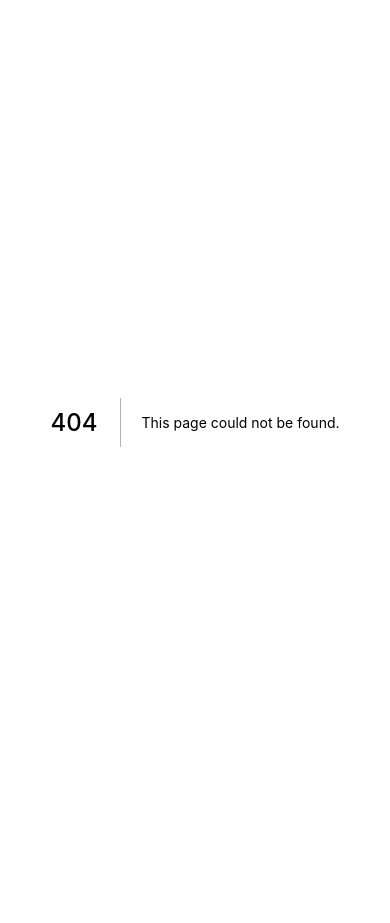
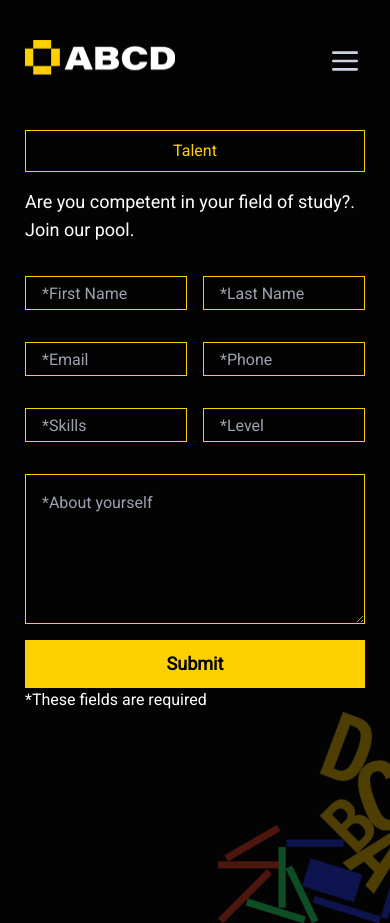
Before and after one commit to SOLUTIONHUB911/ABCD, a Next.js app: page /TalentMobile in a window 390 px wide. Before the commit this address had no page. Before the commit the page ends 844 px from the top, so only its background shows below. Built offline with nearby package versions, Linux system fonts and the light colour scheme.

Commit message:
ft client and talent mobile view

```diff
--- a/package.json
+++ b/package.json
@@ -14,8 +14,7 @@
     "next": "12.1.6",
     "react": "18.1.0",
     "react-collapsed": "^3.3.2",
-    "react-dom": "18.1.0",
-    "react-media": "^1.10.0"
+    "react-dom": "18.1.0"
   },
   "devDependencies": {
     "autoprefixer": "^10.4.7",
--- a/src/components/Client.js
+++ b/src/components/Client.js
@@ -8,14 +8,14 @@ export default function Client() {
 		AOS.refresh();
 	}, []);
 	return (
-		<form className="grid grid-cols-2 gap-4 w-[500px] mx-[25px]" data-aos="flip-left">
+		<form className="grid grid-cols-2 gap-4 w-full lg:w-[500px] lg:mx-[25px]" data-aos="flip-left">
 			<input
 				type="text"
 				id="fname"
 				name="fullname"
 				placeholder="*Full Name"
 				className="bg-transparent font-roboto border-[#ffd000] w-[100%] border p-4 h-[30px] mb-4 col-span-2 mt-4"
-				required="true"
+				required={true}
 			/>
 			<input
 				type="text"
@@ -23,7 +23,7 @@ export default function Client() {
 				name="workemail"
 				placeholder="*Work Email"
 				className="bg-transparent border-[#ffd000] w-full border p-4 h-[30px] mb-4"
-				required="true"
+				required={true}
 			/>
 			<input
 				type="text"
@@ -31,7 +31,7 @@ export default function Client() {
 				name="workphone"
 				placeholder="*Work Phone"
 				className="bg-transparent border-[#ffd000] w-full border p-4 h-[30px] mb-4"
-				required="true"
+				required={true}
 			/>
 			<label className="col-span-2 inline-block">
 				Do you want a Talent?
@@ -50,7 +50,7 @@ export default function Client() {
 				name="companyname"
 				placeholder="*Company Name"
 				className="bg-transparent border-[#ffd000] w-full border p-4 h-[30px] mb-4"
-				required="true"
+				required={true}
 			/>
 			<input
 				type="text"
@@ -58,14 +58,14 @@ export default function Client() {
 				name="firstname"
 				placeholder="*First Name"
 				className="bg-transparent border-[#ffd000] w-full border p-4 h-[30px] mb-4"
-				required="true"
+				required={true}
 			/>
 			<textarea
 				id="subject"
 				name="subject"
 				placeholder="*Message"
 				className="bg-transparent border-[#ffd000] col-span-2 border p-4 h-[150px]"
-				required="true"
+				required={true}
 			/>
 		</form>
 	);
--- a/src/components/Menu.js
+++ b/src/components/Menu.js
@@ -2,19 +2,9 @@ import Link from 'next/link';
 import { useRouter } from 'next/router';
 import 'animate.css';
 import styles from '/styles/Hero.module.css';
-import Talent from './Talent';
-import { useState } from 'react';
-import Register from '../pages/Register';
 export default function Menu({ onClick }) {
 	const router = useRouter();
-	const [ Form, setForm ] = useState(false);
-	function onclick() {
-		setForm(!Form);
-	}
 
-	function onClose() {
-		setForm(!Form);
-	}
 	return (
 		<main>
 			<nav id="navigation" className={styles.sidenav}>
@@ -44,40 +34,19 @@ export default function Menu({ onClick }) {
 							</a>
 						</Link>
 
-						<Link href="/Register">
+						<Link href="/TalentMobile">
 							<a>
 								<button
 									className="lg:block bg-[#FFD000] py-2 px-5 text-black font-bold text-base rounded w-[50%] h-[40px]"
 									id={styles.btneffect}
-									onClick={onclick}
 								>
-									Join ABCD
+									Get vetted
 								</button>
 							</a>
 						</Link>
 					</ul>
 				</main>
 			</nav>
-			{Form && (
-				<Register onChange={onClose} className="relative top-[400px]">
-					<div className="mx-auto mt-12">
-						<a
-							className={
-								router.pathname == '/src/components/Talent.js' ? (
-									'bg-[#ffd000] && text-black'
-								) : (
-									'bg-black && text-[#ffd000]'
-								)
-							}
-						>
-							<button className=" hover:bg-[#ffd000] text-center font-Roboto hover:text-black ml-[25px] text-[#ffd000] border border-[#ffd000] w-[91%] mr-[25px] p-[8px]">
-								Talent
-							</button>
-						</a>
-					</div>
-					<Talent />
-				</Register>
-			)}
 		</main>
 	);
 }
--- a/src/components/Navigation.js
+++ b/src/components/Navigation.js
@@ -77,19 +77,9 @@ export default function Navigation() {
 			{Form && (
 				<Register onChange={onClose} className="relative top-[400px]">
 					<div className="mx-auto mt-12">
-						<a
-							className={
-								router.pathname == '/src/components/Talent.js' ? (
-									'bg-[#ffd000] && text-black'
-								) : (
-									'bg-black && text-[#ffd000]'
-								)
-							}
-						>
-							<button className=" hover:bg-[#ffd000] text-center font-Roboto hover:text-black ml-[25px] text-[#ffd000] border border-[#ffd000] w-[91%] mr-[25px] p-[8px]">
-								Talent
-							</button>
-						</a>
+						<button className=" hover:bg-[#ffd000] text-center font-Roboto hover:text-black ml-[25px] text-[#ffd000] border border-[#ffd000] w-[91%] mr-[25px] p-[8px]">
+							Talent
+						</button>
 					</div>
 					<Talent />
 				</Register>
--- a/src/components/Talent.js
+++ b/src/components/Talent.js
@@ -7,15 +7,17 @@ export default function Talent() {
 		AOS.refresh();
 	}, []);
 	return (
-		<form className="grid grid-cols-2 gap-4 w-[50%] lg:w-[500px] mx-[25px]" data-aos="flip-right">
-			<p className="font-roboto text-lg col-span-2">Are you competent in your field of study?. Join our pool.</p>
+		<form className="grid grid-cols-2 gap-4 w-full lg:w-[500px] lg:mx-[25px]" data-aos="flip-right">
+			<p className="font-roboto text-lg col-span-2 mt-4">
+				Are you competent in your field of study?. Join our pool.
+			</p>
 			<input
 				type="text"
 				id="fname"
 				name="firstname"
 				placeholder="*First Name"
 				className="bg-transparent border-[#ffd000] w-[100%] border p-4 h-[30px] mb-4 mt-4"
-				required="true"
+				required={true}
 			/>
 			<input
 				type="text"
@@ -23,7 +25,7 @@ export default function Talent() {
 				name="lastname"
 				placeholder="*Last Name"
 				className="bg-transparent border-[#ffd000] w-full border p-4 h-[30px] mb-4 mt-4"
-				required="true"
+				required={true}
 			/>
 			<input
 				type="text"
@@ -31,7 +33,7 @@ export default function Talent() {
 				name="email"
 				placeholder="*Email"
 				className="bg-transparent border-[#ffd000] w-full border p-4 h-[30px] mb-4"
-				required="true"
+				required={true}
 			/>
 			<input
 				type="text"
@@ -39,7 +41,7 @@ export default function Talent() {
 				name="phone"
 				placeholder="*Phone"
 				className="bg-transparent border-[#ffd000] w-full border p-4 h-[30px] mb-4"
-				required="true"
+				required={true}
 			/>
 			<input
 				type="text"
@@ -47,7 +49,7 @@ export default function Talent() {
 				name="skills"
 				placeholder="*Skills"
 				className="bg-transparent border-[#ffd000] w-full border p-4 h-[30px] mb-4"
-				required="true"
+				required={true}
 			/>
 
 			<input
@@ -56,14 +58,14 @@ export default function Talent() {
 				name="level"
 				placeholder="*Level"
 				className="bg-transparent border-[#ffd000] w-full border p-4 h-[30px] mb-4"
-				required="true"
+				required={true}
 			/>
 			<textarea
 				id="subject"
 				name="subject"
 				placeholder="*About yourself"
 				className="bg-transparent border-[#ffd000] col-span-2 border p-4 h-[150px]"
-				required="true"
+				required={true}
 			/>
 		</form>
 	);
--- /dev/null
+++ b/src/pages/ClientMobile.js
@@ -0,0 +1,33 @@
+import { useEffect } from 'react';
+import { AuthBg } from '../components/icons';
+import styles from '/styles/Hero.module.css';
+import AOS from 'aos';
+import 'aos/dist/aos.css';
+import Navigation from '../components/Navigation';
+import Client from '../components/Client';
+export default function ClientMobile() {
+	useEffect(() => {
+		AOS.init();
+		AOS.refresh();
+	}, []);
+	return (
+		<div>
+			<Navigation />
+			<div className="mx-[25px] mt-12">
+				<button className=" hover:bg-[#ffd000] text-center font-Roboto hover:text-black text-[#ffd000] border border-[#ffd000] w-[100%] p-[8px]">
+					Client
+				</button>
+				<Client />
+				<button
+					type="submit"
+					className="h-full p-[10px] block bg-[#FFD000] w-full text-black mt-4 text-center text-lg font-semibold"
+					id={styles.btneffect}
+				>
+					Submit
+				</button>
+				<p className="text-base font-normal font-Roboto w-[100%]">*These fields are required</p>
+				<AuthBg className="relative right-[20%]" />
+			</div>
+		</div>
+	);
+}
--- a/src/pages/FAQ.js
+++ b/src/pages/FAQ.js
@@ -15,17 +15,19 @@ export default function FAQ() {
 
 			<div className={styles.preferences}>
 				<Collapsible title="DATA COLLECTION" defaultExpanded="true">
-					<div>
+					<div className="text-lg">
 						<p>Here we collect data from the devs to understand their background and strength.</p>
 					</div>
 				</Collapsible>
 				<Collapsible title="FIRST INTERVIEW" defaultExpanded="false">
 					<div>
-						<p className="mb-0">To get to know the candidate and understand their experience level.</p>
+						<p className="mb-0 text-lg">
+							To get to know the candidate and understand their experience level.
+						</p>
 					</div>
 				</Collapsible>
 				<Collapsible title="TECHNICAL INTERVIEW" defaultExpanded="false">
-					<div>
+					<div className="text-lg">
 						<p>At his stage, the developers take 3 tests:</p>
 						<ul className="list-disc list-inside mx-[25px]">
 							<li>
@@ -45,7 +47,7 @@ export default function FAQ() {
 					</div>
 				</Collapsible>
 				<Collapsible title="FINAL STAGE & COMPLETE PROFILING" defaultExpanded="false">
-					<div>
+					<div className="text-lg">
 						<p>
 							Every process and interview leading to this is carefully documented to help us carefully
 							create important details and a profile about the developer. This includes:
--- a/src/pages/Register.js
+++ b/src/pages/Register.js
@@ -22,7 +22,7 @@ export default function Register({ onChange, children, className }) {
 					{children}
 					<button
 						type="submit"
-						className="h-full p-[10px] block bg-[#FFD000] ml-[25px] w-full lg:w-[500px] text-black mt-4 text-center text-lg font-semibold"
+						className="h-full p-[10px] block bg-[#FFD000] ml-[25px] lg:w-[500px] text-black mt-4 text-center text-lg font-semibold"
 						id={styles.btneffect}
 					>
 						Submit
--- a/src/pages/RegisterMobile.js
+++ /dev/null
@@ -1,31 +0,0 @@
-import { useEffect, useState } from 'react';
-import { AuthBg } from '../components/icons';
-import styles from '/styles/Hero.module.css';
-import AOS from 'aos';
-import 'aos/dist/aos.css';
-import Navigation from '../components/Navigation';
-export default function RegisterMobile({ onChange, children, className }) {
-	useEffect(() => {
-		AOS.init();
-		AOS.refresh();
-	}, []);
-	return (
-		<div>
-			<Navigation />
-			<main className="font-Roboto" data-aos="zoom-in-down">
-				<div className="mx-auto">
-					{children}
-					<button
-						type="submit"
-						className="h-full p-[10px] block bg-[#FFD000] ml-[25px] w-[100%] text-black mt-4 text-center text-lg font-semibold"
-						id={styles.btneffect}
-					>
-						Submit
-					</button>
-					<p className="text-base font-normal font-Roboto w-[100%] mx-[25px]">*These fields are required</p>
-					<AuthBg className="relative left-[17%]" />
-				</div>
-			</main>
-		</div>
-	);
-}
--- /dev/null
+++ b/src/pages/TalentMobile.js
@@ -0,0 +1,33 @@
+import { useEffect } from 'react';
+import { AuthBg } from '../components/icons';
+import styles from '/styles/Hero.module.css';
+import AOS from 'aos';
+import 'aos/dist/aos.css';
+import Navigation from '../components/Navigation';
+import Talent from '../components/Talent';
+export default function TalentMobile() {
+	useEffect(() => {
+		AOS.init();
+		AOS.refresh();
+	}, []);
+	return (
+		<div>
+			<Navigation />
+			<div className="mx-[25px] mt-12">
+				<button className=" hover:bg-[#ffd000] text-center font-Roboto hover:text-black text-[#ffd000] border border-[#ffd000] w-[100%] p-[8px]">
+					Talent
+				</button>
+				<Talent />
+				<button
+					type="submit"
+					className="h-full p-[10px] block bg-[#FFD000] w-full text-black mt-4 text-center text-lg font-semibold"
+					id={styles.btneffect}
+				>
+					Submit
+				</button>
+				<p className="text-base font-normal font-Roboto w-[100%]">*These fields are required</p>
+				<AuthBg className="relative right-[20%]" />
+			</div>
+		</div>
+	);
+}
--- a/src/pages/index.js
+++ b/src/pages/index.js
@@ -22,8 +22,7 @@ import { useEffect, useState } from 'react';
 import Register from './Register';
 import Client from '../components/Client';
 import { useRouter } from 'next/router';
-import Media from 'react-media';
-import RegisterMobile from './RegisterMobile';
+import ClientMobile from './ClientMobile';
 import Link from 'next/link';
 
 export default function Home() {
@@ -59,9 +58,18 @@ export default function Home() {
 					<p className="mx-[25px] lg:font-normal font-bold font-roboto lg:mx-[50px] relative top-[82px] text-black text-[38px]">
 						for your project
 					</p>
-					<button className={styles.started} id={styles.btneffect} onClick={onClick}>
-						Get Started
-					</button>
+					<div className="hidden lg:block">
+						<button className={styles.started} id={styles.btneffect} onClick={onClick}>
+							Get Started
+						</button>
+					</div>
+					<Link href="/ClientMobile">
+						<a className="lg:hidden relative right-[25px]">
+							<button className={styles.started} id={styles.btneffect} onClick={onClick}>
+								Get Started
+							</button>
+						</a>
+					</Link>
 					{Form && (
 						<Register onChange={onClose}>
 							<div className="mx-auto mt-12">
--- a/styles/Hero.module.css
+++ b/styles/Hero.module.css
@@ -106,6 +106,7 @@
 .title{
   color:#ffd000;
   margin-left: 20px;
+  font-size: 18px;
 }
 .preferences p{
   display: block;
@@ -249,9 +250,6 @@ max-height: 100%;
   margin-top: 12px;
   font-size: 16px;
   }
-  .started{
-    left: 25px;
-  }
   .containerTalent{
     width: 80%;
     /* height: 130px; */
```
Also changed, not shown: 1 other file (tests, documents, lock files or other folders).
